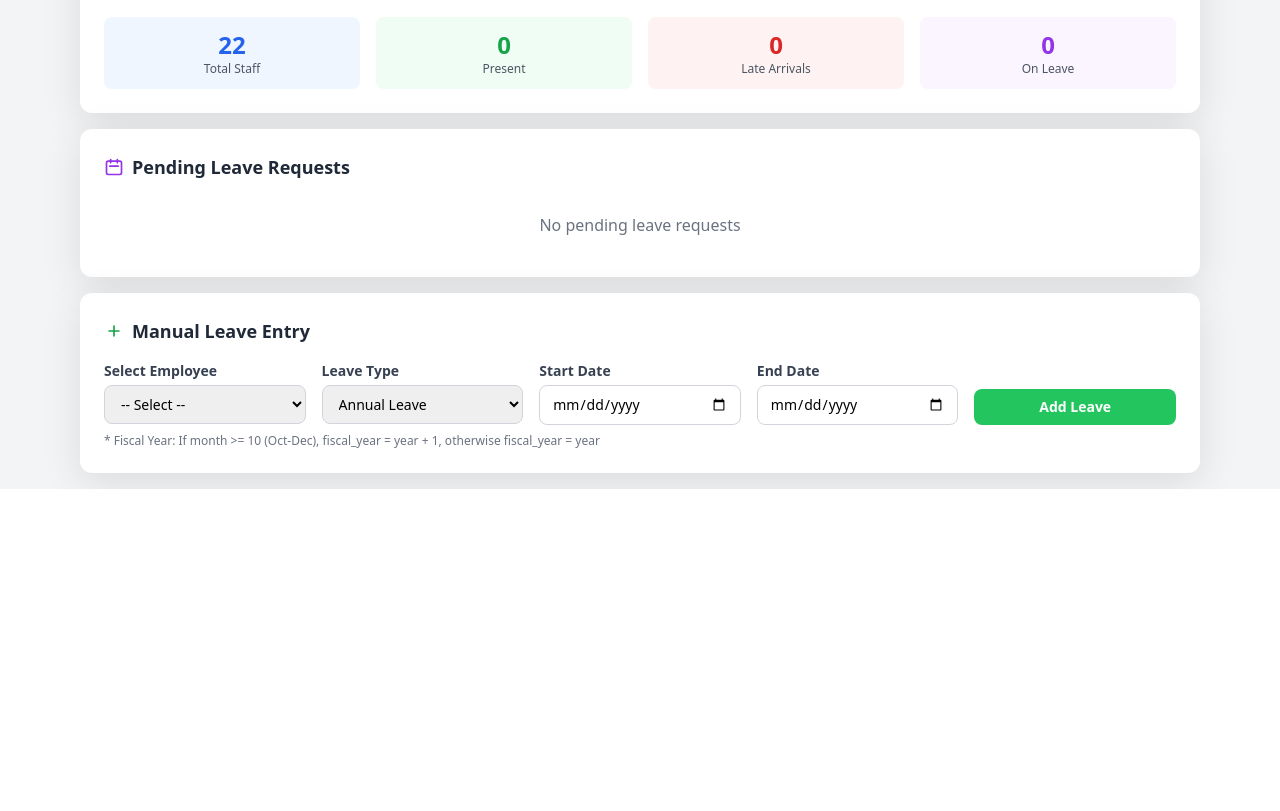
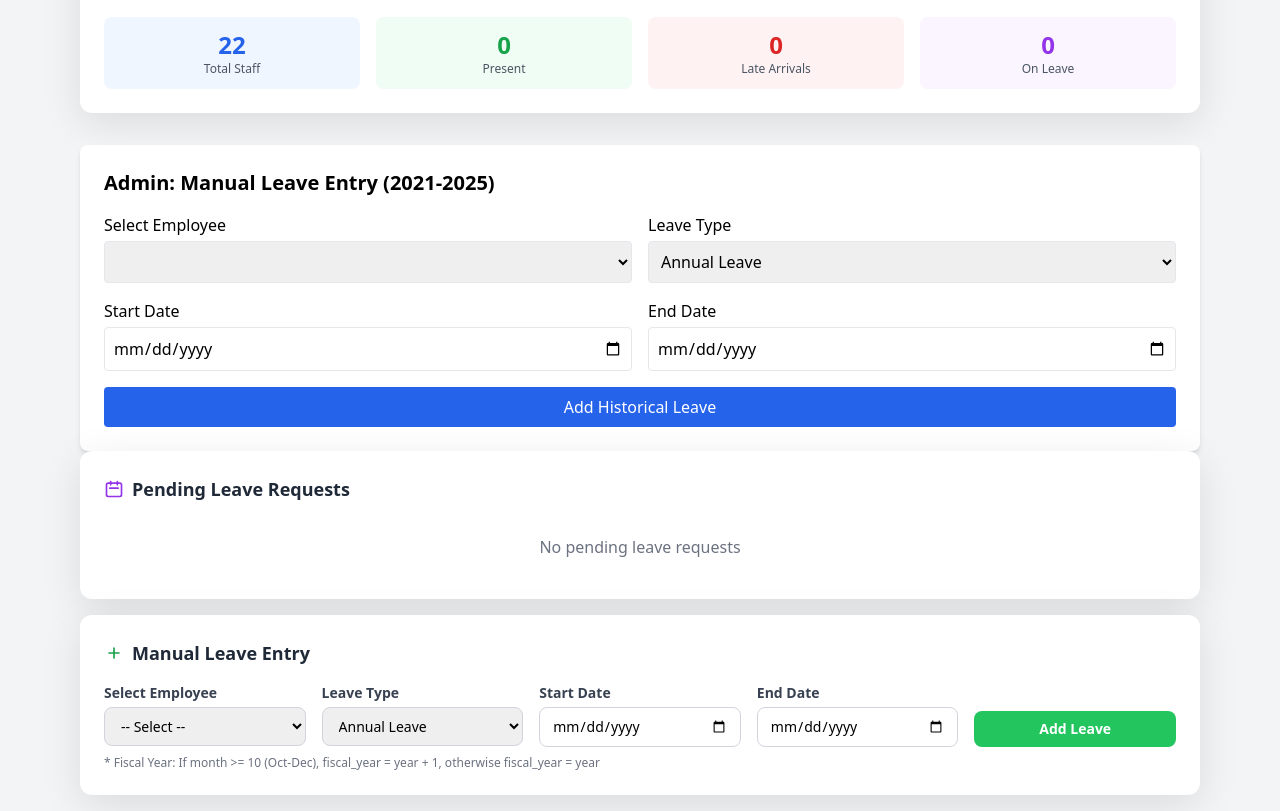
Before and after one commit to sew49/AISL-, a Flask app: page /admin/dashboard in a window 1280 px wide. Shown: the part 1136-1947 px from the top of the page. Before the commit the page ends 1625 px from the top, so only its background shows below. Run offline with Flask 3, Linux system fonts and the light colour scheme; the visitor is signed in with stand-in values (Sample User, id 1); lists and menus that the app fills with data are empty; some libraries are stand-ins or nearby versions.

Commit message:
Added manual leave form for 2021-2025 backfill

```diff
--- a/attendance_system/add_fiscal_year_column.py
+++ b/attendance_system/add_fiscal_year_column.py
@@ -1,5 +1,5 @@
 """Migration script to add fiscal_year column to leave_requests table"""
-from app.app import app, db
+from app import app, db
 
 def add_fiscal_year_column():
     with app.app_context():
--- a/attendance_system/templates/admin/dashboard.html
+++ b/attendance_system/templates/admin/dashboard.html
@@ -165,6 +165,41 @@
             </div>
         </div>
     </section>
+
+    <!-- Manual Leave Entry Form (2021-2025) -->
+    <div class="mt-8 bg-white p-6 rounded-lg shadow-md">
+        <h3 class="text-xl font-bold mb-4">Admin: Manual Leave Entry (2021-2025)</h3>
+        <form action="{{ url_for('admin_add_manual_leave') }}" method="POST" class="grid grid-cols-1 md:grid-cols-2 gap-4">
+            <div>
+                <label class="block mb-1">Select Employee</label>
+                <select name="staff_id" class="w-full border rounded p-2" required>
+                    {% for employee in staff_members %}
+                    <option value="{{ employee.id }}">{{ employee.name }} ({{ employee.employee_id }})</option>
+                    {% endfor %}
+                </select>
+            </div>
+            <div>
+                <label class="block mb-1">Leave Type</label>
+                <select name="leave_type" class="w-full border rounded p-2">
+                    <option value="Annual Leave">Annual Leave</option>
+                    <option value="Sick Leave">Sick Leave</option>
+                </select>
+            </div>
+            <div>
+                <label class="block mb-1">Start Date</label>
+                <input type="date" name="start_date" class="w-full border rounded p-2" required>
+            </div>
+            <div>
+                <label class="block mb-1">End Date</label>
+                <input type="date" name="end_date" class="w-full border rounded p-2" required>
+            </div>
+            <div class="md:col-span-2">
+                <button type="submit" class="bg-blue-600 text-white px-4 py-2 rounded hover:bg-blue-700 w-full">
+                    Add Historical Leave
+                </button>
+            </div>
+        </form>
+    </div>
 
     <!-- Pending Leave Requests -->
     <section class="bg-white rounded-xl card-shadow p-4 md:p-6">
```
